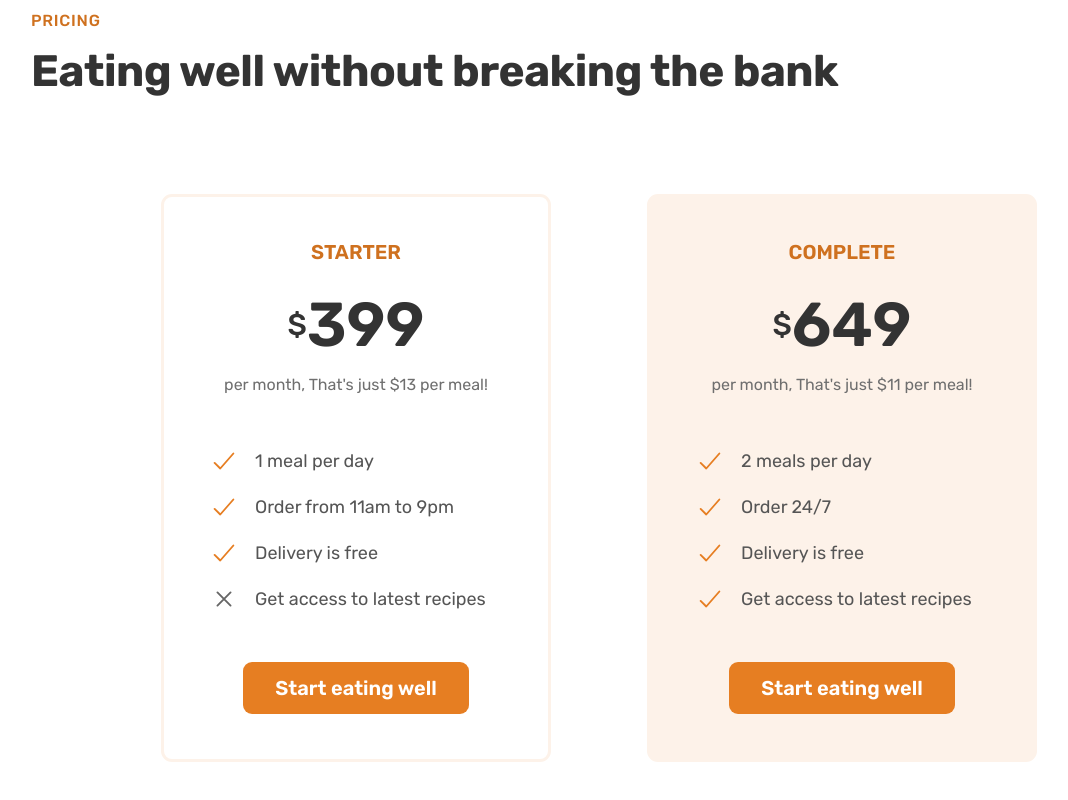
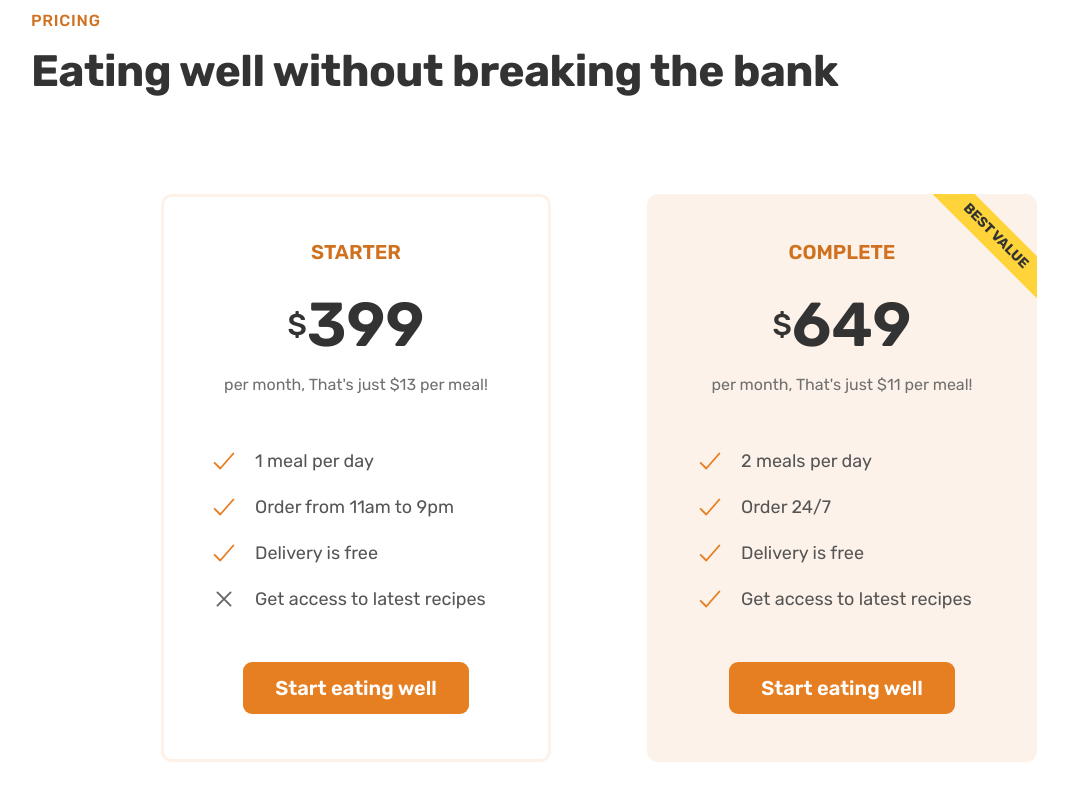
Before and after one commit to Euuphi/omnifood, a React (Create React App) app: page / in a window 1280 px wide. Shown: the part 4679-5479 px from the top of the page, without its empty margins (41-1109 px from the left). Built offline with nearby package versions, Linux system fonts and the light colour scheme.

Commit message:
Add banner to Complete plan with psudo class

```diff
--- a/src/components/Sections/Pricing/Pricing.module.css
+++ b/src/components/Sections/Pricing/Pricing.module.css
@@ -14,5 +14,22 @@
 }
 
 .planComplete {
+    overflow: hidden;
     padding: 4.8rem;
+    position: relative;
 }
+
+.planComplete:after {
+    background-color: #ffd43b;
+    color: #333;
+    content: "Best Value";
+    font-size: 1.4rem;
+    font-weight: 700;
+    padding: 0.8rem 3.2rem;
+    text-transform: uppercase;
+    transform: rotate(45deg);
+
+    position: absolute;
+    top: 2.7rem;
+    right: -3.3rem;
+}
```
